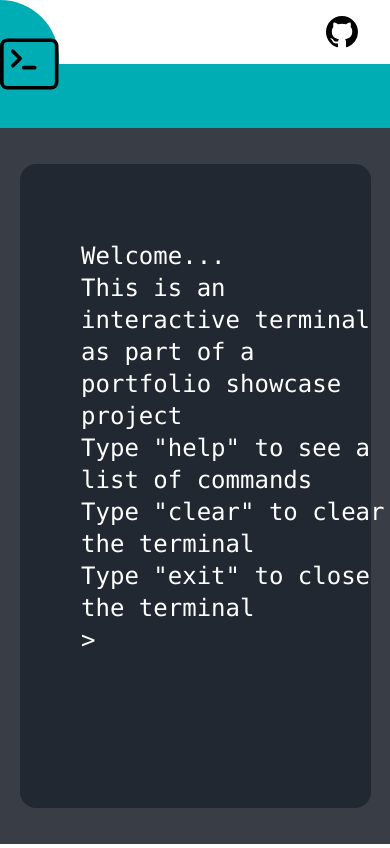
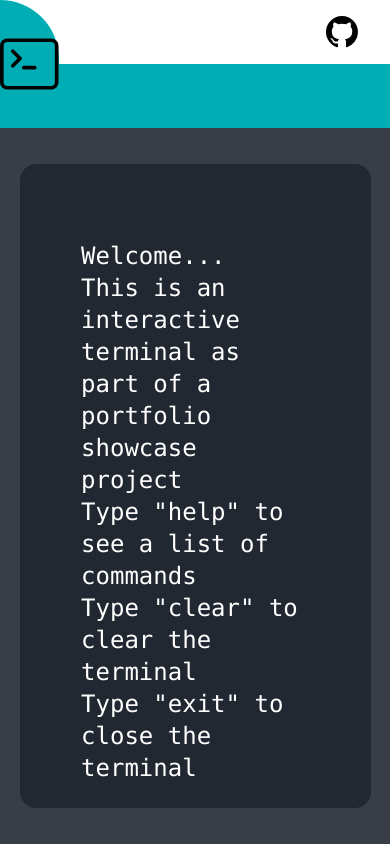
Before and after one commit to MadeInUtrecht/react-terminal, a React (Create React App) app: page / in a window 390 px wide. Built offline with nearby package versions, Linux system fonts and the light colour scheme.

Commit message:
terminal foundation

```diff
--- a/src/components/Content.jsx
+++ b/src/components/Content.jsx
@@ -1,5 +1,6 @@
 import React from 'react'
 import Terminal from './Terminal'
+import TerminalTest from './TerminalTest'
 
 const styles = {
     content: `w-full h-[100%] bg-[#393E46] flex justify-center items-center`,
@@ -10,7 +11,7 @@ const Content = () => {
   return (
     <div className={styles.content}>
       <div className={styles.terminalBorder}>
-        <Terminal />
+        <TerminalTest />
       </div>
     </div>
   )
--- a/src/components/Terminal.jsx
+++ b/src/components/Terminal.jsx
@@ -1,7 +1,7 @@
 import React, { useState, useEffect, useRef } from 'react';
 
 const styles = {
-  terminal: `w-[90%] h-[90%] rounded-2xl flex justify-start items-start md:w-[95%] font-mono text-white text-2xl p-11`,
+  terminal: `w-[90%] h-[90%] rounded-2xl flex justify-start items-start md:w-[95%] font-mono text-white text-2xl p-11  `,
   input: `text-2xl text-white bg-transparent outline-none focus:outline-none`,
   message: `text-base text-white`
 };
@@ -26,7 +26,23 @@ const Terminal = () => {
         inputRef.current.focus();
       }
     }, 25);
-  }, []);
+    if (showCommands) {
+      const commandList = '\n\nhelp - show a list of commands\n' +
+        'clear - clear the terminal\n' +
+        'exit - close the terminal\n' +
+        'color-red/green/white/yellow/blue - change text color\n';
+      let currentCommandIndex = 0;
+      const commandIntervalId = setInterval(() => {
+        setDisplayText((prev) => prev.slice(0, -1) + commandList[currentCommandIndex] + '_');
+        currentCommandIndex++;
+        if (currentCommandIndex === commandList.length) {
+          clearInterval(commandIntervalId);
+          setDisplayText((prev) => prev.slice(0, -1));
+          inputRef.current.focus();
+        }
+      }, 25);
+    }
+  }, [showCommands]);
 
 
 
@@ -45,7 +61,10 @@ const Terminal = () => {
 
     } else if (value === 'color-green') {
         setColor('#0f0');
-        setDisplayText(`${displayText}> ${value}\nText color changed to green\n`);
+        const newResponse = `${displayText}> ${value}\nText color changed to green\n`;
+        setDisplayText((prev) => prev + newResponse);
+        typeOutMessage(newResponse);
+
     } else if (value === 'color-blue') {
         setColor('#00f');
 
@@ -56,12 +75,25 @@ const Terminal = () => {
             setColor('#fff');
 
     } else {
-      setDisplayText(
-        `${displayText}> ${value}\nCommand "${value}" is not recognized.\n`
-      );
+      const newResponse = `${displayText}> ${value}\nCommand "${value}" is not recognized.\n`;
+      setDisplayText((prev) => prev + newResponse);
+      typeOutMessage(newResponse);
     }
 
     inputRef.current.value = '';
+  };
+
+  const typeOutMessage = (message) => {
+    let currentIndex = 0;
+    const intervalId = setInterval(() => {
+      setDisplayText((prev) => prev.slice(0, -1) + message[currentIndex] + '_');
+      currentIndex++;
+      if (currentIndex === message.length) {
+        clearInterval(intervalId);
+        setDisplayText((prev) => prev.slice(0, -1));
+        inputRef.current.focus();
+      }
+    }, 25);
   };
 
   return (
--- /dev/null
+++ b/src/components/TerminalTest.jsx
@@ -0,0 +1,78 @@
+import { useState, useEffect, useRef } from 'react';
+
+const styles = {
+  terminal: `w-[90%] h-[90%] rounded-2xl flex flex-col justify-start items-start md:w-[95%] font-mono text-white text-2xl p-11  `,
+  input: `text-2xl text-white bg-transparent outline-none focus:outline-none`,
+  message: ``
+};
+
+const Terminal = () => {
+  const [input, setInput] = useState('');
+  const [output, setOutput] = useState([]);
+  const [inputCounter, setInputCounter] = useState(0);
+
+  const handleSubmit = (e) => {
+    e.preventDefault();
+    setInputCounter(inputCounter + 1);
+    setOutput(output => {
+      const newOutput = [...output];
+      if (input === 'help') {
+        const helpMessage = 'help - show a list of commands\n clear - clear the terminal\n exit - close the terminal\n color-red/green/white/yellow/blue - change text color';
+        const helpMessageClean = helpMessage.split('\n').map((line, index) => <p key={index}>{line}</p>);
+        newOutput.push(<br></br>,input, <br></br>, <br></br>, helpMessageClean);
+      } else if (input === 'clear') {
+        newOutput.length = 0;
+      } else if (input === 'exit') {
+        window.close();
+      } else if (input.startsWith('color-')) {
+        const color = input.slice(6);
+        const colorStyle = { color: 'white' };
+        switch (color) {
+          case 'red':
+            colorStyle.color = '#ff5555';
+            break;
+          case 'blue':
+            colorStyle.color = '#1e90ff';
+            break;
+          case 'yellow':
+            colorStyle.color = '#ffff66';
+            break;
+          case 'green':
+            colorStyle.color = '#4caf50';
+            break;
+        }
+        newOutput.push(<p key={inputCounter} style={colorStyle}>Color changed to {color}</p>);
+      } else {
+        newOutput.push(<p key={inputCounter}><br></br>{input}</p>);
+      }
+      return newOutput;
+    });
+    setInput('');
+  };
+
+  useEffect(() => {
+    const welcomeMessage = 'Welcome...\nThis is an interactive terminal as part of a portfolio showcase project\nType "help" to see a list of commands\nType "clear" to clear the terminal\nType "exit" to close the terminal\n\n';
+    const welcomeMessageClean = welcomeMessage.split('\n').map((line, index) => <p key={index}>{line}</p>);
+    setOutput([welcomeMessageClean]);
+  }, []);
+
+  return (
+    <div className={styles.terminal}>
+      <div className={styles.message}>
+        {output}
+      </div>
+      <br></br>
+      <form onSubmit={handleSubmit}>
+        <input
+          type="text"
+          value={input}
+          onChange={(e) => setInput(e.target.value)}
+          className={styles.input}
+          autoFocus={true}
+        />
+      </form>
+    </div>
+  );
+};
+
+export default Terminal;
```
